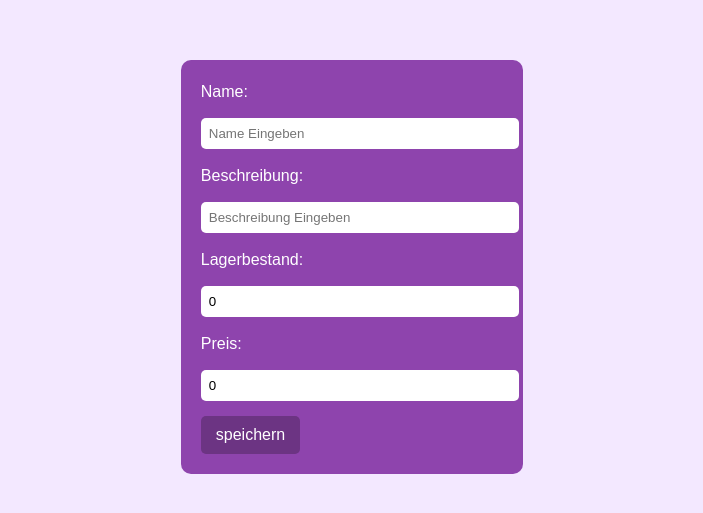
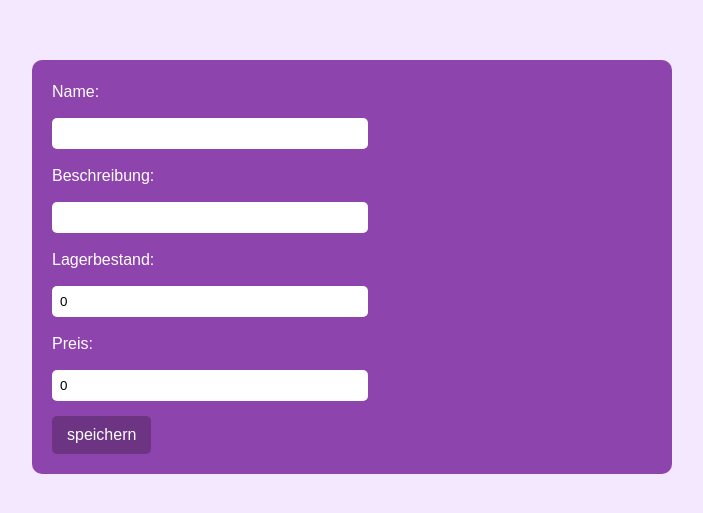
Before and after one commit to KroegerLeif/Stock_App, a React app in the folder frontend/: page /add in a window 1280 px wide. Shown: the part 133-646 px from the top of the page, without its empty margins (288-991 px from the left). Built offline with nearby package versions, Linux system fonts and the light colour scheme; the HTML template or start-up script is replaced by a standard one.

Commit message:
update css

```diff
--- a/frontend/src/AddProduct.tsx
+++ b/frontend/src/AddProduct.tsx
@@ -16,7 +16,7 @@ export default function AddProduct() {
     const navigate = useNavigate();
 
     function postProduct(product: Product) {
-        axios.post("/add", product)
+        axios.post("/api/product", product)
             .then(() => {
                 navigate("/")
                 }
@@ -42,20 +42,16 @@ export default function AddProduct() {
             <form onSubmit={handelSubmit}>
 
                 <label htmlFor="name">Name:</label>
-                <input id="name" value={product.name} onChange={handelInputChange} name={"name"} type="text"
-                       placeholder="Name Eingeben"/>
+                <input id="name" value={product.name} onChange={handelInputChange} name={"name"} type="text"/>
 
                 <label htmlFor="description">Beschreibung:</label>
-                <input id="description" value={product.description} onChange={handelInputChange} name={"description"} type="text"
-                       placeholder="Beschreibung Eingeben"/>
+                <input id="description" value={product.description} onChange={handelInputChange} name={"description"} type="text"/>
 
                 <label htmlFor="stock">Lagerbestand:</label>
-                <input id="stock" value={product.stock} onChange={handelInputChange} name={"stock"} type="number"
-                       placeholder="Lagerbestand Eingeben"/>
+                <input id="stock" value={product.stock} onChange={handelInputChange} name={"stock"} type="number"/>
 
                 <label htmlFor="price">Preis:</label>
-                <input id="price" value={product.price} onChange={handelInputChange} name={"price"} type="number"
-                       placeholder="Preis Eingeben"/>
+                <input id="price" value={product.price} onChange={handelInputChange} name={"price"} type="number"/>
 
                 <button type="submit">speichern</button>
 
--- a/frontend/src/App.css
+++ b/frontend/src/App.css
@@ -42,9 +42,14 @@
 }*/
 
 #root {
-  max-width: 1280px;
-  margin: 0 auto;
-  padding: 2rem;
+    max-width: 1280px;
+    margin: 0 auto;
+    padding: 2rem;
+    width: 100%;
+}
+
+form {
+    width: 50%;
 }
 
 body {
```
